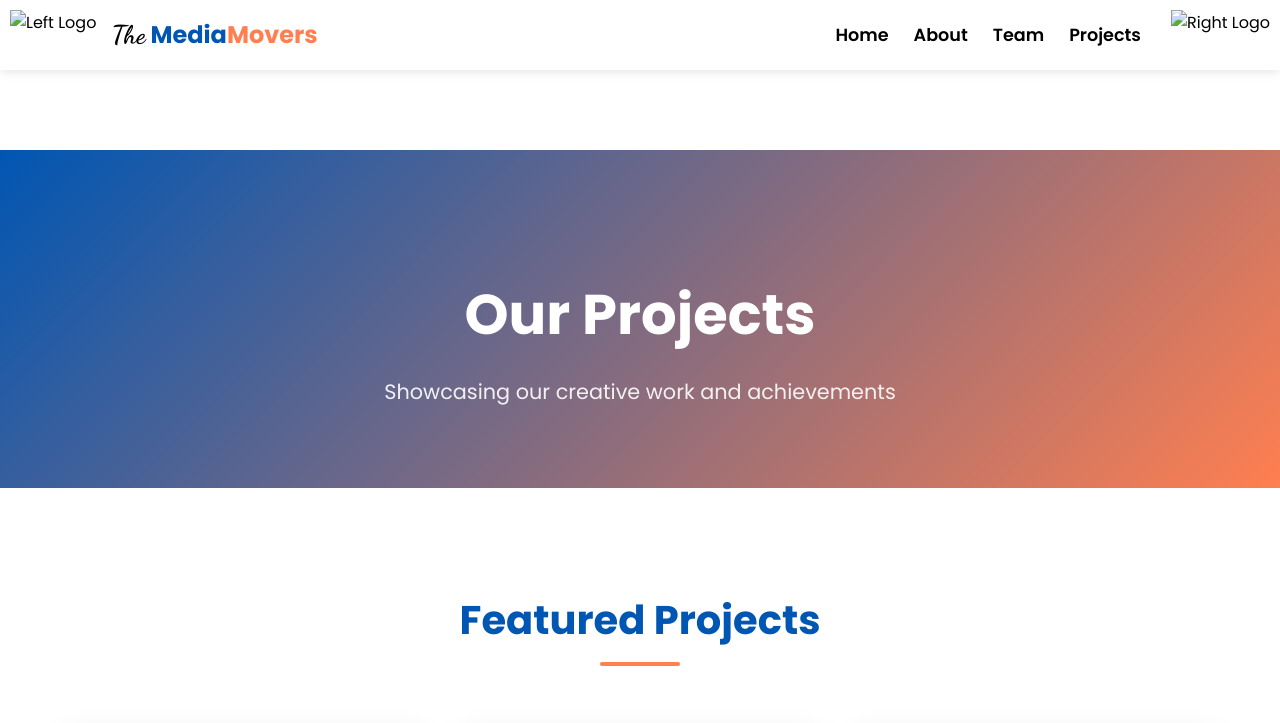
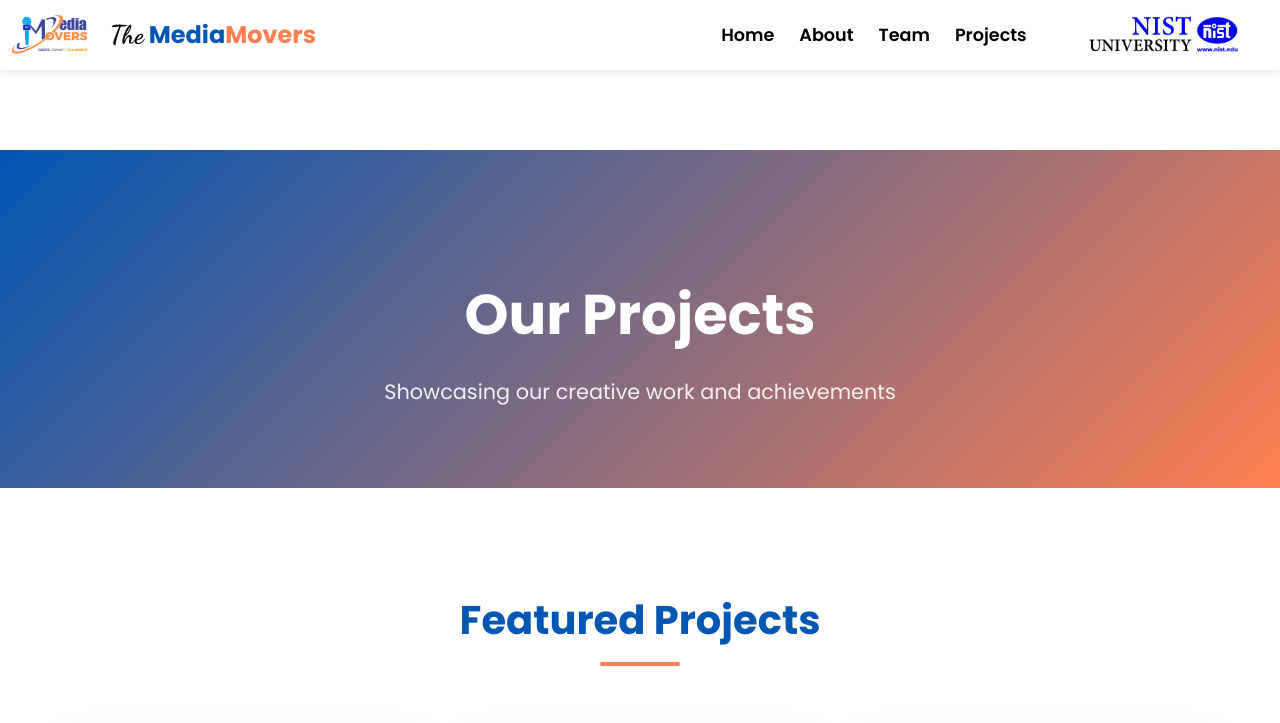
Before and after one commit to mediamovers-sudo/website, a plain HTML site: page projects.html in a window 1280 px wide. Shown: the top 723 px of the page. Drawn offline with Linux system fonts and the light colour scheme.

Commit message:
Update projects.html

```diff
--- a/projects.html
+++ b/projects.html
@@ -19,7 +19,7 @@
     <div class="header-container">
       <div class="header-left">
         <div class="logo-container">
-          <img src="assets/logo-left.png" alt="Left Logo" class="header-logo">
+          <img src="logo-left.png" alt="Left Logo" class="header-logo">
         </div>
         <a href="index.html" class="logo"><span class="script-font">The</span> Media<span>Movers</span></a>
       </div>
@@ -41,7 +41,7 @@
           </ul>
         </nav>
         <div class="logo-container desktop-only">
-          <img src="assets/logo-right.jpg" alt="Right Logo" class="header-logo">
+          <img src="logo-right.jpg" alt="Right Logo" class="header-logo">
         </div>
       </div>
     </div>
@@ -140,7 +140,7 @@
         <!-- Logo and Description -->
         <div class="footer-section footer-about">
           <div class="footer-logo">
-            <img src="assets/logo-left.png" alt="MediaMovers Logo" class="footer-logo-img">
+            <img src="logo-left.png" alt="MediaMovers Logo" class="footer-logo-img">
             <span class="footer-logo-text"><span class="script-font">The</span> Media<span>Movers</span></span>
           </div>
           <p class="footer-description">Your trusted partner in creative storytelling and media excellence. We bridge
@@ -220,4 +220,5 @@
 
 </body>
 
+
 </html>
```
